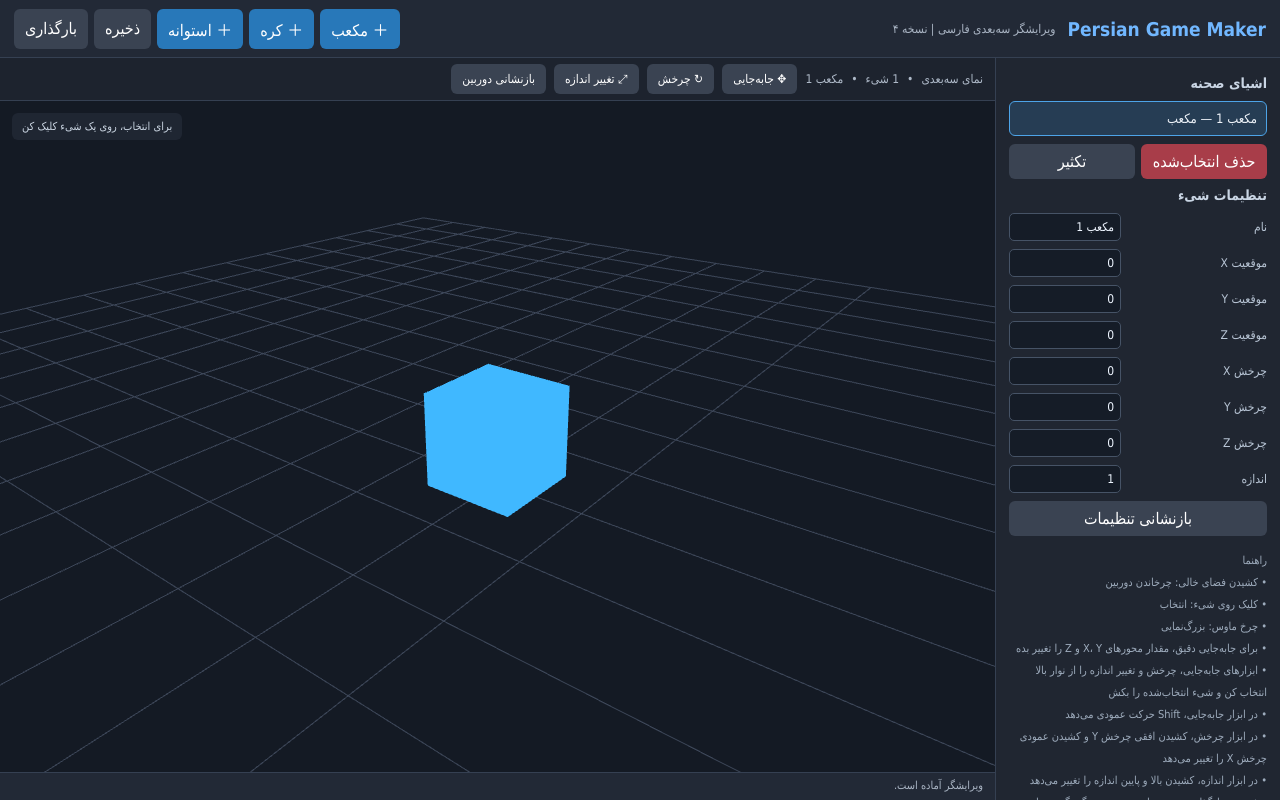
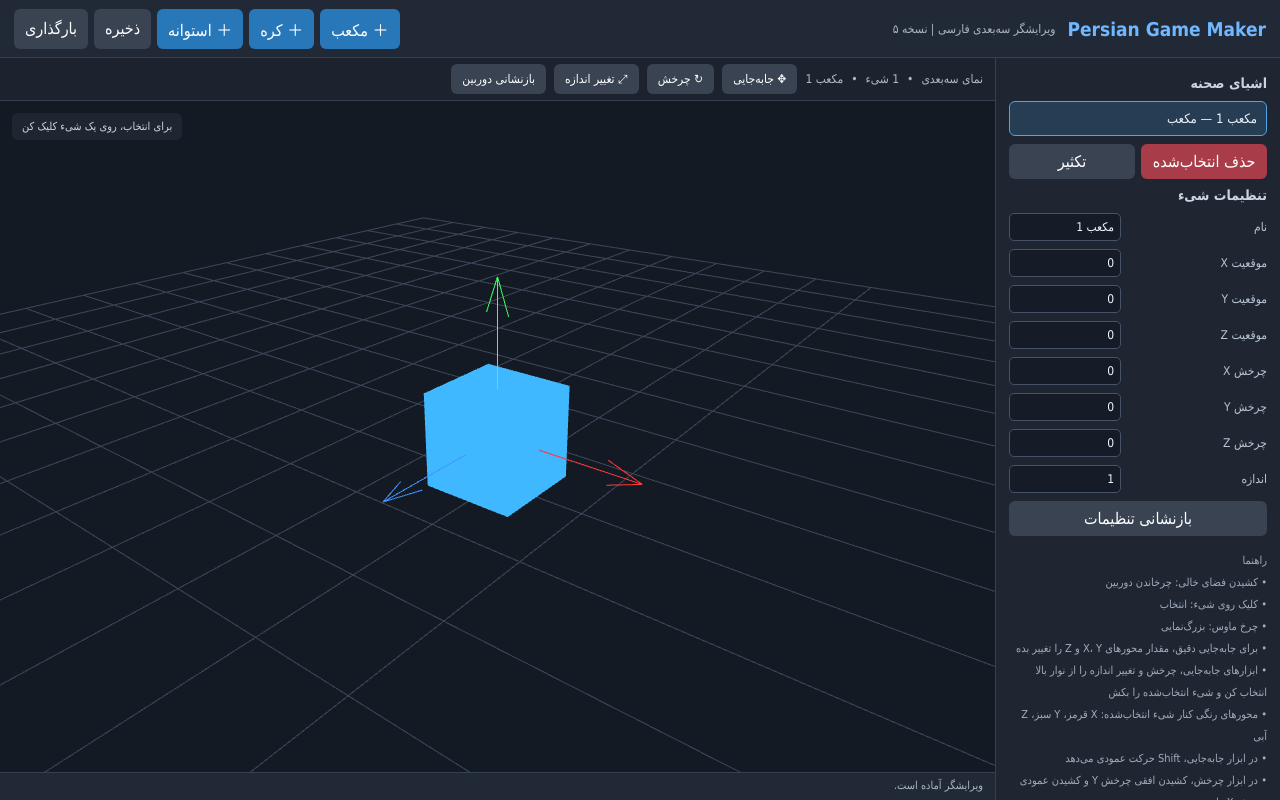
Before and after one commit to mehradbharloo-dotcom/Persian-Game-Maker-, a plain HTML site: page index.html in a window 1280 px wide. Drawn offline with Linux system fonts and the light colour scheme.

Commit message:
Add colored XYZ transform axes in Persian Game Maker v5

```diff
--- a/index.html
+++ b/index.html
@@ -14,7 +14,7 @@ button,select,input{font:inherit}button{border:0;border-radius:6px;padding:8px 1
 @media(max-width:760px){.layout{grid-template-columns:220px 1fr}.tag{display:none}.logo{font-size:15px}.top{padding:0 7px;gap:5px}button{padding:7px;font-size:11px}}
 </style></head>
 <body>
-<header class="top"><div class="logo">Persian Game Maker</div><div class="tag">ویرایشگر سه‌بعدی فارسی | نسخه ۴</div><div class="actions"><button id="addCube">＋ مکعب</button><button id="addSphere">＋ کره</button><button id="addCylinder">＋ استوانه</button><button class="secondary" id="save">ذخیره</button><button class="secondary" id="load">بارگذاری</button></div></header>
+<header class="top"><div class="logo">Persian Game Maker</div><div class="tag">ویرایشگر سه‌بعدی فارسی | نسخه ۵</div><div class="actions"><button id="addCube">＋ مکعب</button><button id="addSphere">＋ کره</button><button id="addCylinder">＋ استوانه</button><button class="secondary" id="save">ذخیره</button><button class="secondary" id="load">بارگذاری</button></div></header>
 <div class="layout"><aside class="side">
 <h3>اشیای صحنه</h3><div id="objects"></div>
 <div class="row"><button class="danger" id="delete">حذف انتخاب‌شده</button><button class="secondary" id="duplicate">تکثیر</button></div>
@@ -24,7 +24,7 @@ button,select,input{font:inherit}button{border:0;border-radius:6px;padding:8px 1
 <div class="field"><label>چرخش X</label><input id="rx" type="number" step="5"></div><div class="field"><label>چرخش Y</label><input id="ry" type="number" step="5"></div><div class="field"><label>چرخش Z</label><input id="rz" type="number" step="5"></div>
 <div class="field"><label>اندازه</label><input id="scale" type="number" min="0.1" max="10" step="0.1"></div>
 <div class="row"><button class="secondary" id="resetObj">بازنشانی تنظیمات</button></div>
-<div class="hint">راهنما<br>• کشیدن فضای خالی: چرخاندن دوربین<br>• کلیک روی شیء: انتخاب<br>• چرخ ماوس: بزرگ‌نمایی<br>• برای جابه‌جایی دقیق، مقدار محورهای X، Y و Z را تغییر بده<br>• ابزارهای جابه‌جایی، چرخش و تغییر اندازه را از نوار بالا انتخاب کن و شیء انتخاب‌شده را بکش<br>• در ابزار جابه‌جایی، Shift حرکت عمودی می‌دهد<br>• در ابزار چرخش، کشیدن افقی چرخش Y و کشیدن عمودی چرخش X را تغییر می‌دهد<br>• در ابزار اندازه، کشیدن بالا و پایین اندازه را تغییر می‌دهد<br>• ذخیره و بارگذاری، صحنه را در همین مرورگر نگه می‌دارد</div>
+<div class="hint">راهنما<br>• کشیدن فضای خالی: چرخاندن دوربین<br>• کلیک روی شیء: انتخاب<br>• چرخ ماوس: بزرگ‌نمایی<br>• برای جابه‌جایی دقیق، مقدار محورهای X، Y و Z را تغییر بده<br>• ابزارهای جابه‌جایی، چرخش و تغییر اندازه را از نوار بالا انتخاب کن و شیء انتخاب‌شده را بکش<br>• محورهای رنگی کنار شیء انتخاب‌شده: X قرمز، Y سبز، Z آبی<br>• در ابزار جابه‌جایی، Shift حرکت عمودی می‌دهد<br>• در ابزار چرخش، کشیدن افقی چرخش Y و کشیدن عمودی چرخش X را تغییر می‌دهد<br>• در ابزار اندازه، کشیدن بالا و پایین اندازه را تغییر می‌دهد<br>• ذخیره و بارگذاری، صحنه را در همین مرورگر نگه می‌دارد</div>
 </aside>
 <main class="workspace"><div class="toolbar"><span>نمای سه‌بعدی</span><span>•</span><span id="count">۰ شیء</span><span>•</span><span id="selectedLabel">هیچ شیئی انتخاب نشده</span><button class="secondary" id="moveTool" aria-pressed="false">✥ جابه‌جایی</button><button class="secondary" id="rotateTool" aria-pressed="false">↻ چرخش</button><button class="secondary" id="scaleTool" aria-pressed="false">⤢ تغییر اندازه</button><button class="secondary" id="resetCamera">بازنشانی دوربین</button></div><div class="view"><canvas id="scene"></canvas><div id="notice">برای انتخاب، روی یک شیء کلیک کن</div></div><div class="status" id="status">آماده | موتور گرافیکی WebGL</div></main></div>
 <script>
@@ -64,8 +64,31 @@ function attr(buffer,loc){gl.bindBuffer(gl.ARRAY_BUFFER,buffer);gl.enableVertexA
 var grid=[],gridColors=[];function line(a,b){grid.push(a[0],a[1],a[2],b[0],b[1],b[2]);for(var i=0;i<2;i++)gridColors.push(.24,.28,.35);}
 for(var k=-10;k<=10;k++){line([k,-.52,-10],[k,-.52,10]);line([-10,-.52,k],[10,-.52,k]);}
 var gb=gl.createBuffer(),gc=gl.createBuffer();gl.bindBuffer(gl.ARRAY_BUFFER,gb);gl.bufferData(gl.ARRAY_BUFFER,new Float32Array(grid),gl.STATIC_DRAW);gl.bindBuffer(gl.ARRAY_BUFFER,gc);gl.bufferData(gl.ARRAY_BUFFER,new Float32Array(gridColors),gl.STATIC_DRAW);
+var axisBuffer=gl.createBuffer(),axisColorBuffer=gl.createBuffer();
 function draw(){var w=canvas.clientWidth,h=canvas.clientHeight;if(!w||!h)return;var d=Math.min(window.devicePixelRatio||1,2),W=Math.floor(w*d),H=Math.floor(h*d);if(canvas.width!==W||canvas.height!==H){canvas.width=W;canvas.height=H;}gl.viewport(0,0,W,H);gl.clearColor(.08,.10,.14,1);gl.clear(gl.COLOR_BUFFER_BIT|gl.DEPTH_BUFFER_BIT);gl.enable(gl.DEPTH_TEST);var vp=mul(perspective(Math.PI/4,W/H,.1,100),camera());gl.uniformMatrix4fv(locM,false,new Float32Array(vp));attr(gb,locP);attr(gc,locC);gl.drawArrays(gl.LINES,0,grid.length/3);
-items.forEach(function(o,i){var data=meshes[o.type],buf=gl.createBuffer();gl.bindBuffer(gl.ARRAY_BUFFER,buf);gl.bufferData(gl.ARRAY_BUFFER,data,gl.STATIC_DRAW);attr(buf,locP);var c=[];for(var j=0;j<data.length/3;j++){var shade=i===selected?[.25,.72,1]:[.25,.53,.82];c.push(shade[0],shade[1],shade[2]);}var cb=gl.createBuffer();gl.bindBuffer(gl.ARRAY_BUFFER,cb);gl.bufferData(gl.ARRAY_BUFFER,new Float32Array(c),gl.STATIC_DRAW);attr(cb,locC);gl.uniformMatrix4fv(locM,false,new Float32Array(mul(vp,model(o))));gl.drawArrays(gl.TRIANGLES,0,data.length/3);gl.deleteBuffer(buf);gl.deleteBuffer(cb);});}
+items.forEach(function(o,i){var data=meshes[o.type],buf=gl.createBuffer();gl.bindBuffer(gl.ARRAY_BUFFER,buf);gl.bufferData(gl.ARRAY_BUFFER,data,gl.STATIC_DRAW);attr(buf,locP);var c=[];for(var j=0;j<data.length/3;j++){var shade=i===selected?[.25,.72,1]:[.25,.53,.82];c.push(shade[0],shade[1],shade[2]);}var cb=gl.createBuffer();gl.bindBuffer(gl.ARRAY_BUFFER,cb);gl.bufferData(gl.ARRAY_BUFFER,new Float32Array(c),gl.STATIC_DRAW);attr(cb,locC);gl.uniformMatrix4fv(locM,false,new Float32Array(mul(vp,model(o))));gl.drawArrays(gl.TRIANGLES,0,data.length/3);gl.deleteBuffer(buf);gl.deleteBuffer(cb);});
+if(selected>=0&&items[selected]){
+var o=items[selected],L=Math.max(1.15,o.s*1.6),x=o.x,y=o.y,z=o.z;
+var axisVertices=[
+x,y,z, x+L,y,z,  x+L,y,z, x+L-.22*L,y+.08*L,z,  x+L,y,z, x+L-.22*L,y-.08*L,z,
+x,y,z, x,y+L,z,  x,y+L,z, x+.08*L,y+L-.22*L,z,  x,y+L,z, x-.08*L,y+L-.22*L,z,
+x,y,z, x,y,z+L,  x,y,z+L, x+.08*L,y,z+L-.22*L,  x,y,z+L, x-.08*L,y,z+L-.22*L
+];
+var axisColors=[];
+for(var ai=0;ai<6;ai++)axisColors.push(1,.22,.22);
+for(var ai=0;ai<6;ai++)axisColors.push(.25,1,.38);
+for(var ai=0;ai<6;ai++)axisColors.push(.25,.58,1);
+gl.bindBuffer(gl.ARRAY_BUFFER,axisBuffer);
+gl.bufferData(gl.ARRAY_BUFFER,new Float32Array(axisVertices),gl.DYNAMIC_DRAW);
+attr(axisBuffer,locP);
+gl.bindBuffer(gl.ARRAY_BUFFER,axisColorBuffer);
+gl.bufferData(gl.ARRAY_BUFFER,new Float32Array(axisColors),gl.DYNAMIC_DRAW);
+attr(axisColorBuffer,locC);
+gl.uniformMatrix4fv(locM,false,new Float32Array(vp));
+gl.lineWidth(3);
+gl.drawArrays(gl.LINES,0,axisVertices.length/3);
+}
+}
 function refresh(){objectsEl.innerHTML="";items.forEach(function(o,i){var el=document.createElement("div");el.className="object"+(i===selected?" active":"");el.textContent=o.name+" — "+o.type;el.addEventListener("click",function(){selected=i;refresh();draw();});objectsEl.appendChild(el);});document.getElementById("count").textContent=items.length+" شیء";document.getElementById("selectedLabel").textContent=selected>=0?items[selected].name:"هیچ شیئی انتخاب نشده";var ids=["objName","px","py","pz","rx","ry","rz","scale"],keys=["name","x","y","z","rx","ry","rz","s"];ids.forEach(function(id,j){var el=document.getElementById(id);el.disabled=selected<0;el.value=selected<0?"":items[selected][keys[j]];});}
 function edit(){if(selected<0)return;var o=items[selected];o.name=document.getElementById("objName").value||o.type;["x","y","z","rx","ry","rz"].forEach(function(k){var v=Number(document.getElementById(({x:"px",y:"py",z:"pz",rx:"rx",ry:"ry",rz:"rz"})[k]).value);o[k]=isFinite(v)?v:0;});o.s=Math.max(.1,Math.min(10,Number(document.getElementById("scale").value)||1));refresh();draw();}
 ["objName","px","py","pz","rx","ry","rz","scale"].forEach(function(id){document.getElementById(id).addEventListener("change",edit);});
```
